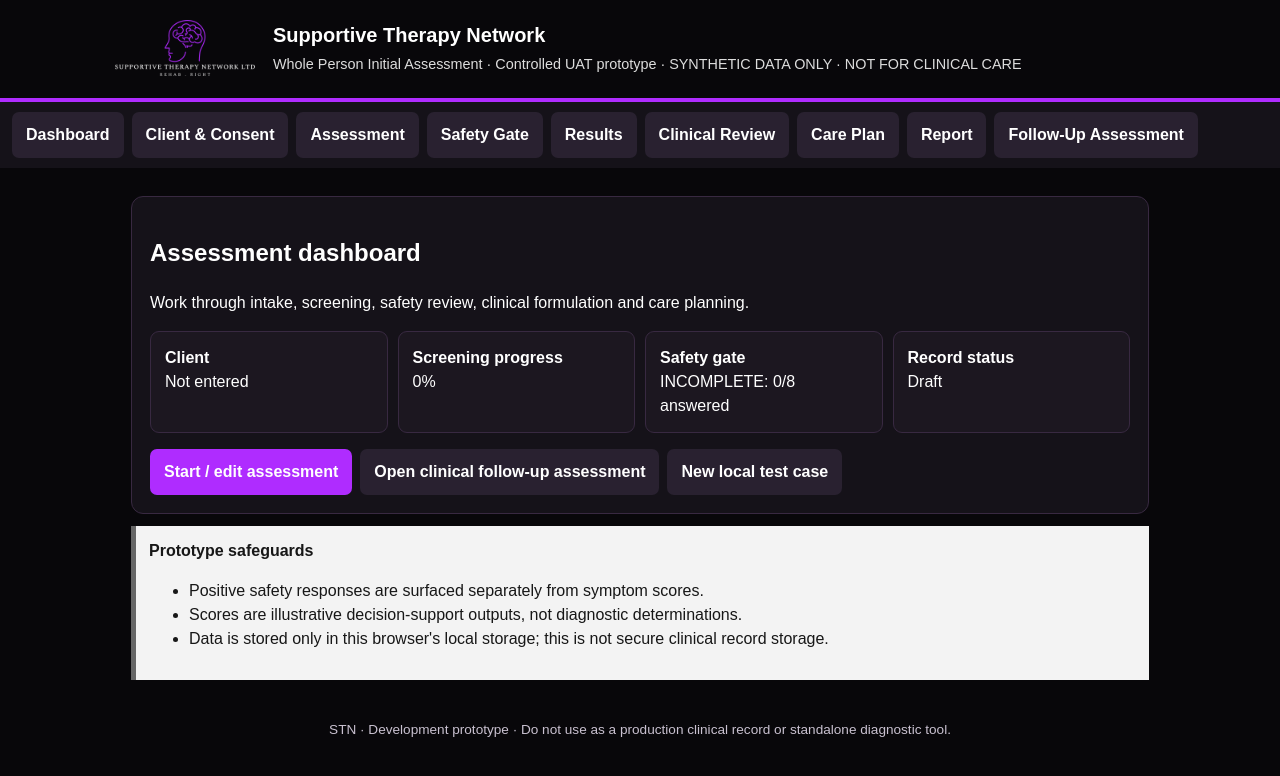
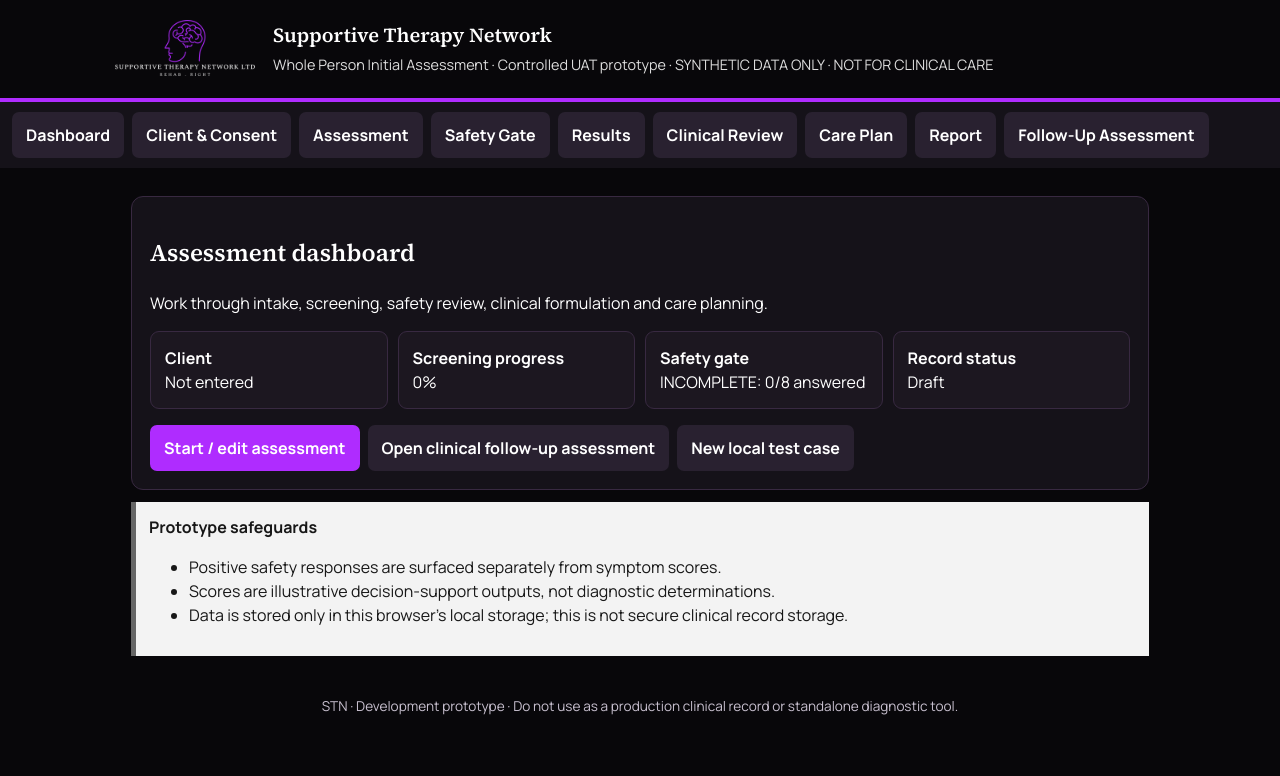
Before and after one commit to drpsych26/e-STN-Whole-Person-Assessment, a plain HTML site: page prototype/index.html in a window 1280 px wide. Drawn offline with Linux system fonts and the light colour scheme.

Commit message:
Apply approved STN typography and brand tokens to assessment prototype

```diff
--- a/prototype/index.html
+++ b/prototype/index.html
@@ -3,6 +3,7 @@
 <head>
 <meta charset="utf-8"><meta name="viewport" content="width=device-width,initial-scale=1,viewport-fit=cover">
 <meta name="theme-color" content="#08070a"><meta name="mobile-web-app-capable" content="yes"><meta name="apple-mobile-web-app-capable" content="yes"><meta name="apple-mobile-web-app-status-bar-style" content="black-translucent"><title>STN | Whole Person Initial Assessment</title>
+<link rel="preconnect" href="https://fonts.googleapis.com"><link rel="preconnect" href="https://fonts.gstatic.com" crossorigin><link href="https://fonts.googleapis.com/css2?family=Manrope:wght@400;500;600;700;800&family=Source+Serif+4:wght@400;500;600;700&display=swap" rel="stylesheet">
 <style>
 .stn-brand{display:flex;align-items:center;gap:18px;min-height:64px}.stn-brand img{display:block;width:140px;height:56px;object-fit:contain;flex:0 0 auto}.stn-brand-copy{min-width:0}.stn-brand-copy h1{margin:0}.stn-brand-copy p{margin:4px 0 0}@media(max-width:420px){.stn-brand{gap:10px}.stn-brand img{width:104px;height:44px}}
 
@@ -52,6 +53,15 @@ input,textarea,select{font-size:16px;max-width:100%}
 }
 @media(prefers-reduced-motion:reduce){html{scroll-behavior:auto}*{animation:none!important;transition:none!important}}
 
+
+/* STN approved typography lock — brand artwork remains byte-for-byte unchanged. */
+:root{--stn-purple:#AF2CFF;--stn-black:#08070A;--stn-charcoal:#151219;--stn-muted:#C9C1D0;--stn-body:"Manrope",Arial,Helvetica,sans-serif;--stn-display:"Source Serif 4",Georgia,serif}
+body{font-family:var(--stn-body)}
+h1,h2,h3,h4,h5,h6,.section-title,.page-title{font-family:var(--stn-display);font-weight:600}
+header h1,.stn-brand-copy h1{font-family:var(--stn-display);font-weight:600}
+button,input,textarea,select{font-family:var(--stn-body)}
+:focus-visible{outline-color:var(--stn-purple)}
+
 </style></head>
 <body>
 <header><div class="stn-brand"><img src="../assets/brand/stn-logo-original.png" alt="Supportive Therapy Network logo" width="700" height="280" decoding="async"><div class="stn-brand-copy"><h1>Supportive Therapy Network</h1><p>Whole Person Initial Assessment · Controlled UAT prototype · SYNTHETIC DATA ONLY · NOT FOR CLINICAL CARE</p></div></div></header>
```
